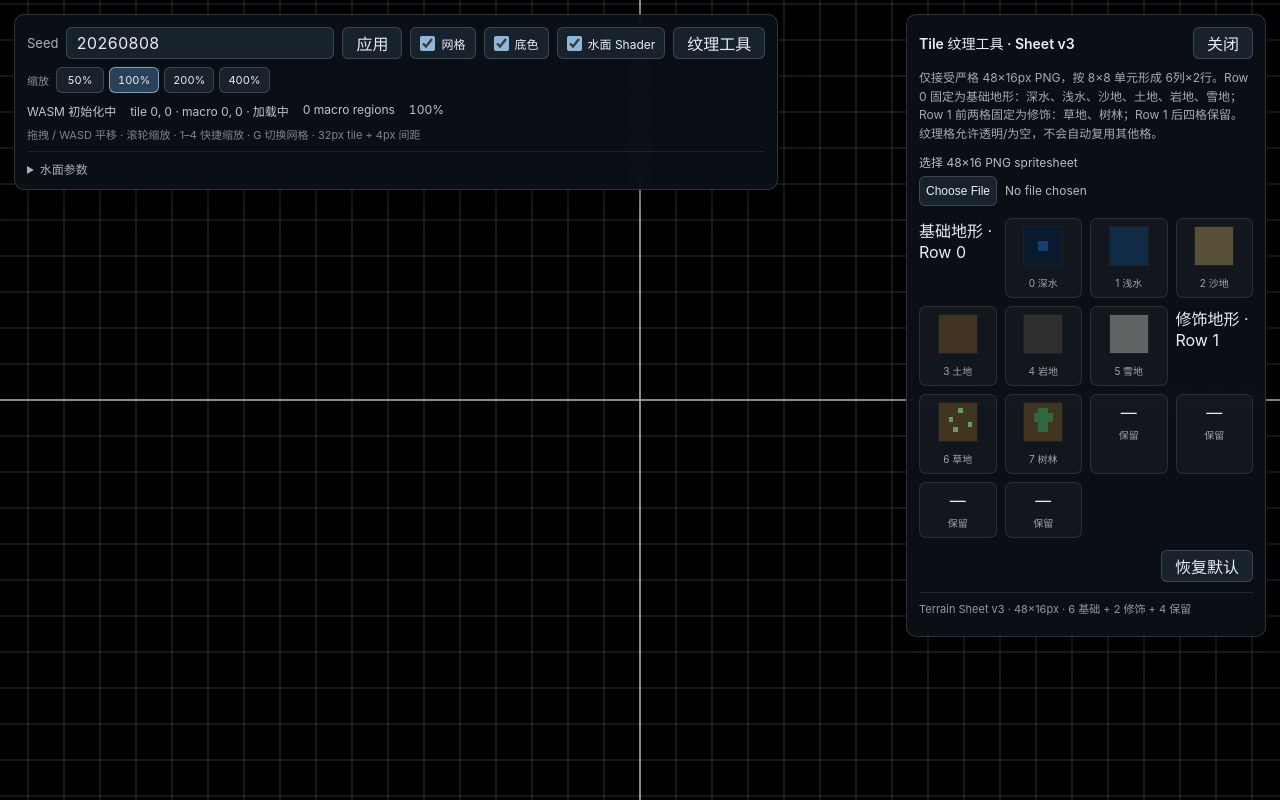
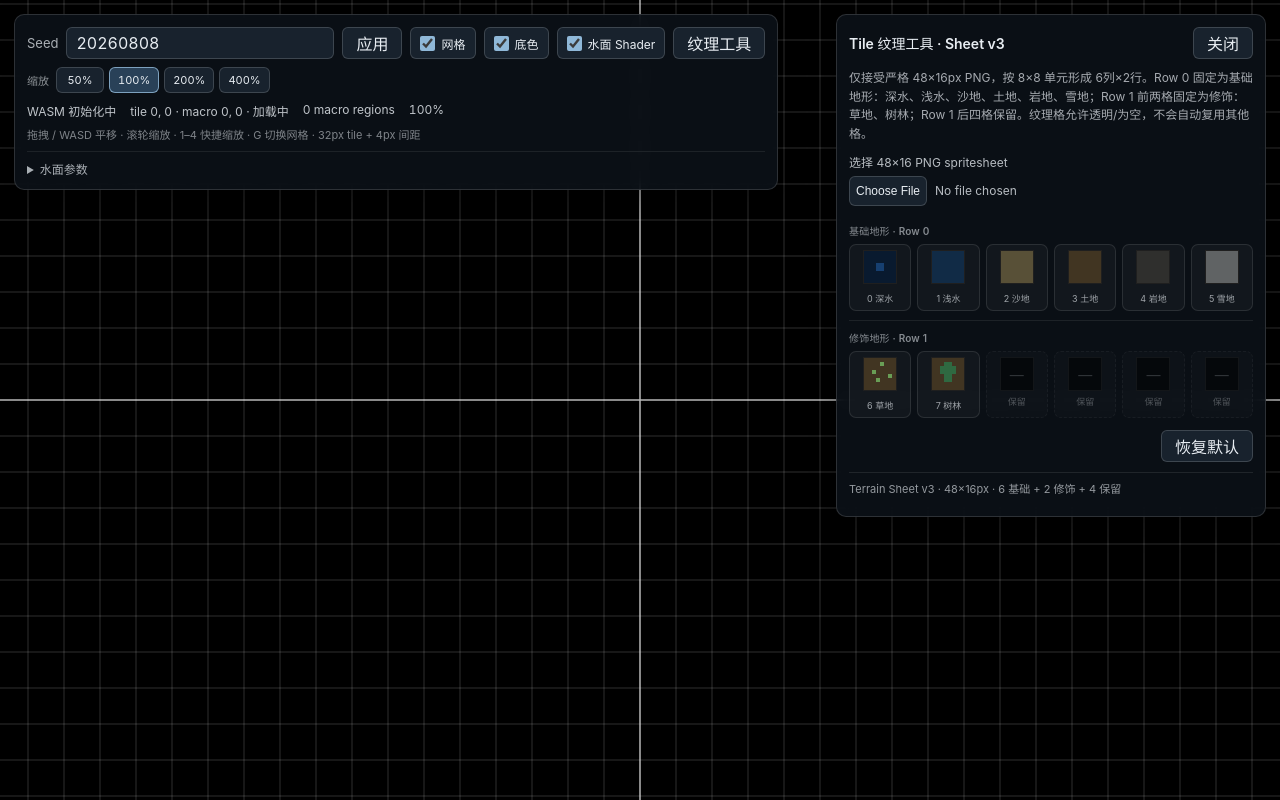
Before and after one commit to leapingfish1ee-coder/baiyue-rpg, a website built with Vite: page web/index.html in a window 1280 px wide. Both pictures are taken after a click on the button "纹理工具". Built offline with nearby package versions, Linux system fonts and the light colour scheme.

Commit message:
Lay out texture preview as 6x2 v3 sheet

```diff
--- a/web/src/style.css
+++ b/web/src/style.css
@@ -179,7 +179,7 @@ button:focus-visible, input:focus-visible { outline: 2px solid #9ec7e7; outline-
   position: absolute;
   top: 14px;
   right: 14px;
-  width: min(360px, calc(100vw - 28px));
+  width: min(430px, calc(100vw - 28px));
   padding: 12px;
   user-select: none;
 }
@@ -219,33 +219,58 @@ button:focus-visible, input:focus-visible { outline: 2px solid #9ec7e7; outline-
 }
 .texture-preview {
   display: grid;
-  grid-template-columns: repeat(4, minmax(0, 1fr));
-  gap: 8px;
+  grid-template-columns: repeat(6, minmax(0, 1fr));
+  gap: 6px;
   margin-top: 12px;
+}
+.texture-preview-heading {
+  grid-column: 1 / -1;
+  padding-top: 5px;
+  font-size: 10px;
+  font-weight: 600;
+  letter-spacing: .02em;
+  color: rgba(232,237,242,.56);
+}
+.texture-preview-heading:not(:first-child) {
+  margin-top: 3px;
+  padding-top: 9px;
+  border-top: 1px solid rgba(255,255,255,.08);
 }
 .texture-preview-item {
   min-width: 0;
-  padding: 7px;
+  padding: 5px 3px;
   border: 1px solid rgba(255,255,255,.1);
   border-radius: 7px;
   background: rgba(255,255,255,.035);
   text-align: center;
 }
+.texture-preview-item.is-reserved {
+  border-style: dashed;
+  opacity: .45;
+}
 .texture-preview-item span {
   display: block;
-  margin-top: 5px;
+  margin-top: 4px;
   overflow: hidden;
   text-overflow: ellipsis;
   white-space: nowrap;
-  font-size: 10px;
+  font-size: 9px;
   color: rgba(232,237,242,.66);
 }
-.texture-preview-canvas {
-  width: 40px;
-  height: 40px;
+.texture-preview-canvas,
+.texture-preview-reserved-marker {
+  width: 34px;
+  height: 34px;
+  margin: 0 auto;
   image-rendering: pixelated;
   background: #000;
   border: 1px solid rgba(255,255,255,.12);
+}
+.texture-preview-reserved-marker {
+  display: grid;
+  place-items: center;
+  font-size: 14px;
+  color: rgba(232,237,242,.4);
 }
 .texture-tool-actions {
   display: flex;
@@ -278,4 +303,7 @@ button:focus-visible, input:focus-visible { outline: 2px solid #9ec7e7; outline-
     max-height: calc(100vh - 170px);
     overflow: auto;
   }
+  .texture-preview { gap: 4px; }
+  .texture-preview-canvas,
+  .texture-preview-reserved-marker { width: 30px; height: 30px; }
 }
```
